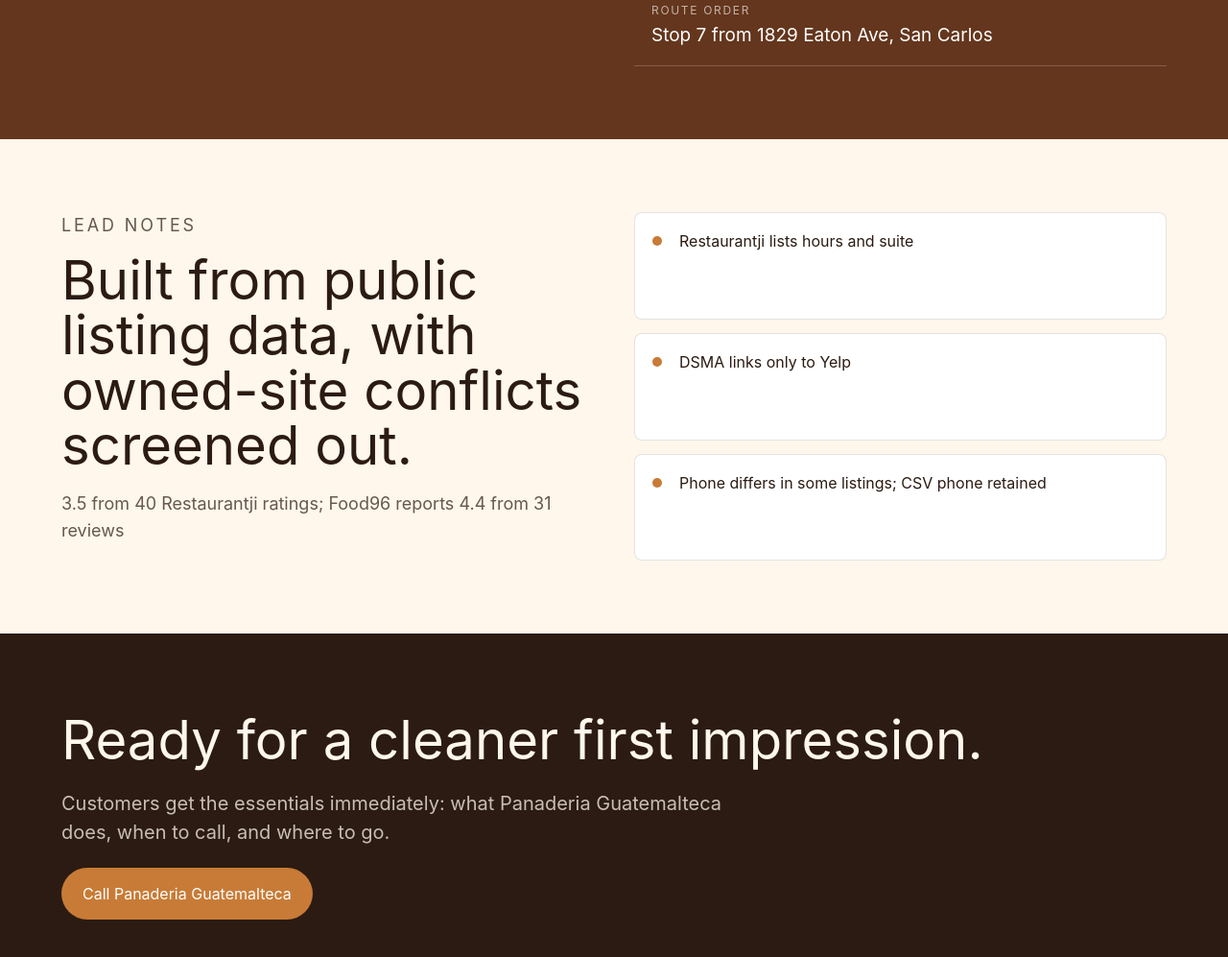
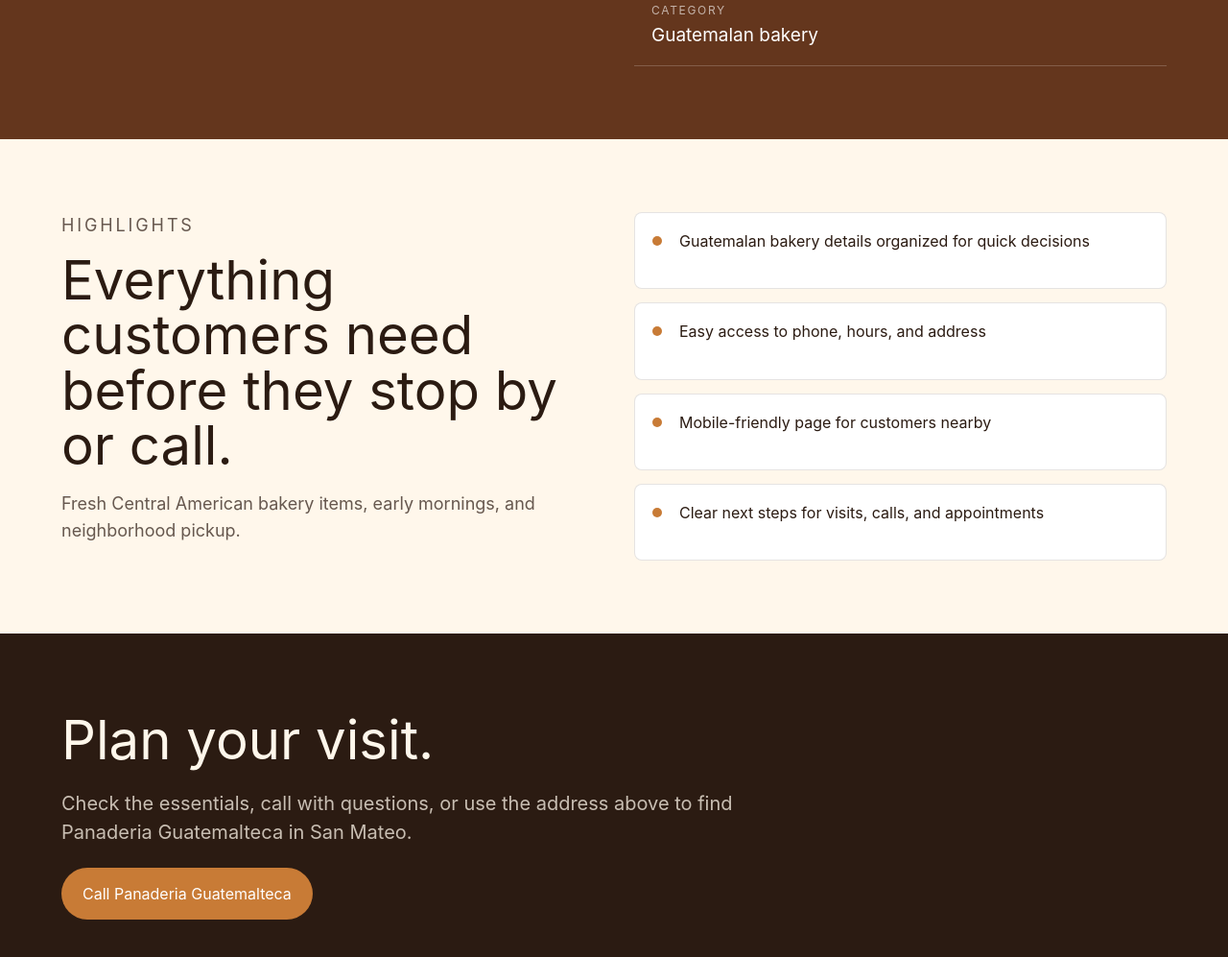
Before and after one commit to axel-slid/panaderia-guatemalteca-san-mateo, a website: page index.html in a window 1280 px wide. Shown: the part 1763-2760 px from the top of the page at 96% size. Drawn offline with Linux system fonts and the light colour scheme.

Commit message:
Make webpage copy demo ready

```diff
--- a/index.html
+++ b/index.html
@@ -46,7 +46,7 @@
       </section>
 
       <section class="intro">
-        <p>The bakery benefits from visual product merchandising, hours clarity, and preorder-friendly calls for regular customers.</p>
+        <p>Panaderia Guatemalteca gives customers a simple place to check services, hours, and contact details before they visit or call.</p>
       </section>
 
       <section class="split" id="services">
@@ -70,26 +70,27 @@
         <dl>
           <div><dt>Phone</dt><dd>(650) 548-3704</dd></div>
           <div><dt>Hours</dt><dd>Mon-Sat 6 AM-7 PM; Sun closed</dd></div>
-          <div><dt>Route order</dt><dd>Stop 7 from 1829 Eaton Ave, San Carlos</dd></div>
+          <div><dt>Category</dt><dd>Guatemalan bakery</dd></div>
         </dl>
       </section>
 
       <section class="proof" id="proof">
         <div>
-          <p class="section-kicker">Lead notes</p>
-          <h2>Built from public listing data, with owned-site conflicts screened out.</h2>
-          <p>3.5 from 40 Restaurantji ratings; Food96 reports 4.4 from 31 reviews</p>
+          <p class="section-kicker">Highlights</p>
+          <h2>Everything customers need before they stop by or call.</h2>
+          <p>Fresh Central American bakery items, early mornings, and neighborhood pickup.</p>
         </div>
         <ul>
-          <li>Restaurantji lists hours and suite</li>
-          <li>DSMA links only to Yelp</li>
-          <li>Phone differs in some listings; CSV phone retained</li>
+          <li>Guatemalan bakery details organized for quick decisions</li>
+          <li>Easy access to phone, hours, and address</li>
+          <li>Mobile-friendly page for customers nearby</li>
+          <li>Clear next steps for visits, calls, and appointments</li>
         </ul>
       </section>
 
       <section class="cta">
-        <h2>Ready for a cleaner first impression.</h2>
-        <p>Customers get the essentials immediately: what Panaderia Guatemalteca does, when to call, and where to go.</p>
+        <h2>Plan your visit.</h2>
+        <p>Check the essentials, call with questions, or use the address above to find Panaderia Guatemalteca in San Mateo.</p>
         <a class="button primary" href="tel:+16505483704">Call Panaderia Guatemalteca</a>
       </section>
     </main>
```
Also changed, not shown: dist/index.html.
